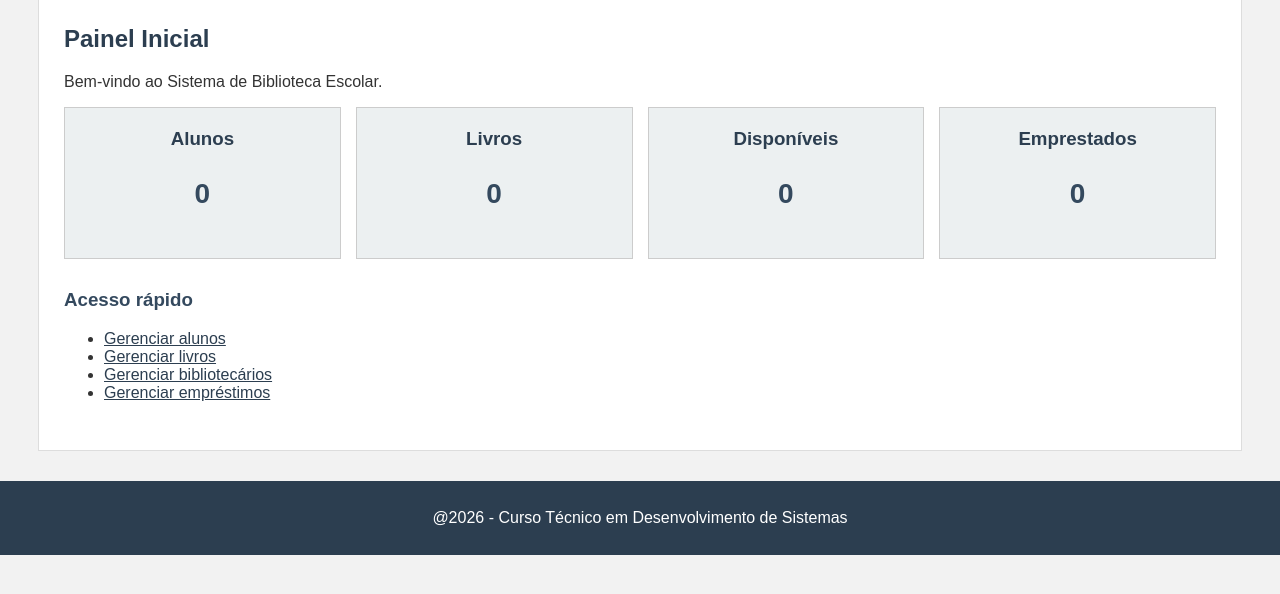
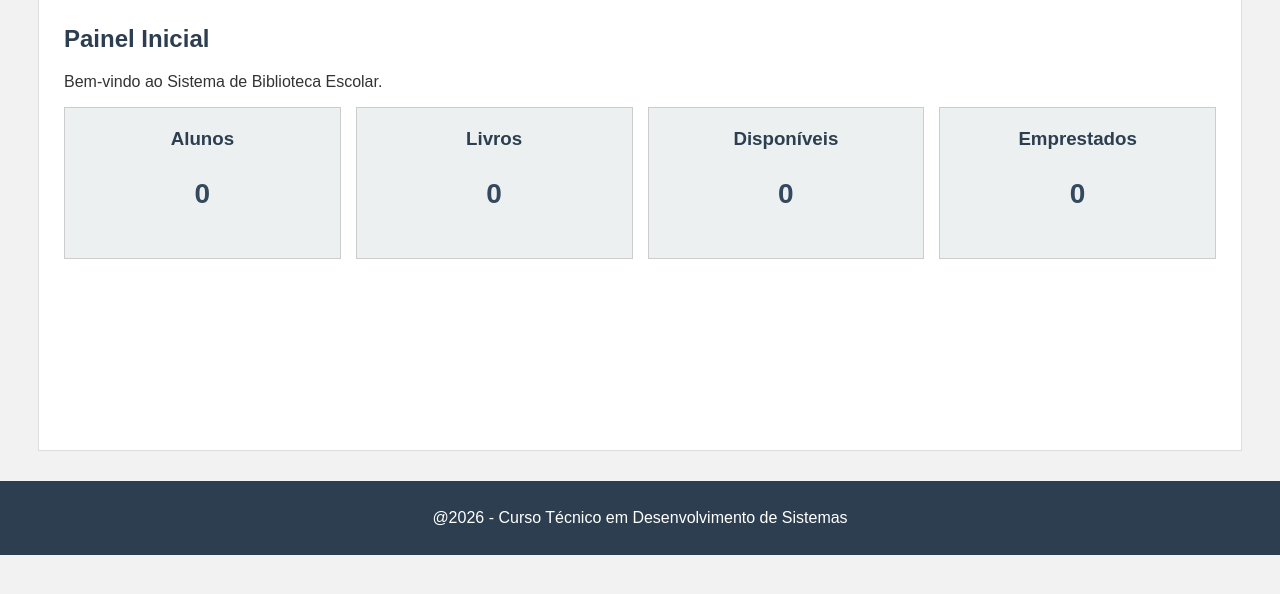
Before and after one commit to danez1/biblioteca, a Flask app: page / in a window 1280 px wide. Shown: the part 191-785 px from the top of the page. Run offline with Flask 3, Linux system fonts and the light colour scheme; the visitor is signed in with stand-in values (Sample User, id 1); data that the repository does not hold is empty.

Commit message:
02/10novo

```diff
--- a/app.py
+++ b/app.py
@@ -991,6 +991,7 @@ def autenticar():
             WHERE email = %s
             AND senha = %s
             AND status = 'Ativo'
+
         """
 
 
--- a/templates/index.html
+++ b/templates/index.html
@@ -41,15 +41,6 @@
 </div>
 
 
-<h3>Acesso rápido</h3>
-
-
-<ul>
-    <li><a href="/alunos">Gerenciar alunos</a></li>
-    <li><a href="/livros">Gerenciar livros</a></li>
-    <li><a href="/bibliotecarios">Gerenciar bibliotecários</a></li>
-    <li><a href="/emprestimos">Gerenciar empréstimos</a></li>
-</ul>
 
 
 
```
